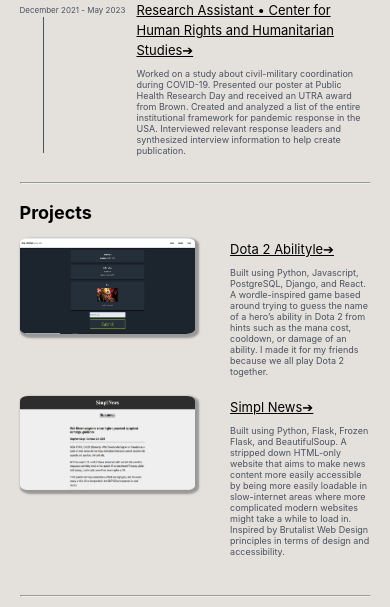
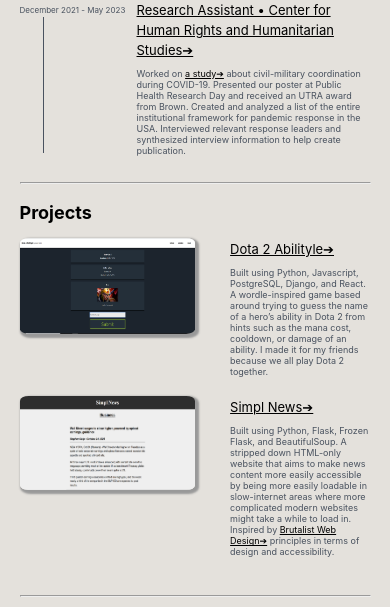
Before and after one commit to ABashir01/ahad-portfolio, a React (Create React App) app: page / in a window 390 px wide. Shown: the part 785-1392 px from the top of the page. Built offline with nearby package versions, Linux system fonts and the light colour scheme.

Commit message:
Added internal links and styling for internal links

```diff
--- a/src/components/index-components/Experiences.js
+++ b/src/components/index-components/Experiences.js
@@ -50,8 +50,8 @@ function Experiences() {
                     <div className="vertical-line"></div>
                 </div>
                 <div className="job-description">
-                    <a href="https://watson.brown.edu/chrhs/" target="_blank" rel="noreferrer" >Research Assistant • Center for Human Rights and Humanitarian Studies➔</a>
-                    <p>Worked on a study about civil-military coordination during COVID-19. Presented our poster at Public Health Research Day and received an UTRA award from Brown. Created and analyzed a list of the entire institutional framework for pandemic response in the USA. Interviewed relevant response leaders and synthesized interview information to help create publication.</p>
+                    <a href="https://watson.brown.edu/chrhs/research/civil-military-policy-coordination-COVID" target="_blank" rel="noreferrer" >Research Assistant • Center for Human Rights and Humanitarian Studies➔</a>
+                    <p>Worked on <a className="in-text-link" href="https://watson.brown.edu/chrhs/files/chrhs/imce/research/2023/US_COVID_Report_25Aug.pdf" target="_blank" rel="noreferrer">a study➔</a> about civil-military coordination during COVID-19. Presented our poster at Public Health Research Day and received an UTRA award from Brown. Created and analyzed a list of the entire institutional framework for pandemic response in the USA. Interviewed relevant response leaders and synthesized interview information to help create publication.</p>
                 </div>
             </div>
 
--- a/src/components/index-components/Projects.js
+++ b/src/components/index-components/Projects.js
@@ -16,7 +16,7 @@ function Projects() {
                 <img className="project-image" alt=" Simpl News website" src={simpl}></img>
                 <div className="project-description">
                     <a href="https://github.com/ABashir01/simpl-news" target="_blank" rel="noreferrer" >Simpl News➔</a>
-                    <p>Built using Python, Flask, Frozen Flask, and BeautifulSoup. A stripped down HTML-only website that aims to make news content more easily accessible by being more easily loadable in slow-internet areas where more complicated modern websites might take a while to load in. Inspired by Brutalist Web Design principles in terms of design and accessibility.</p>
+                    <p>Built using Python, Flask, Frozen Flask, and BeautifulSoup. A stripped down HTML-only website that aims to make news content more easily accessible by being more easily loadable in slow-internet areas where more complicated modern websites might take a while to load in. Inspired by <a className="in-text-link" href="https://brutalist-web.design/" target="_blank" rel="noreferrer">Brutalist Web Design➔</a> principles in terms of design and accessibility.</p>
                 </div>
             </div>
         </section>
--- a/src/index.css
+++ b/src/index.css
@@ -133,6 +133,11 @@ a {
 
 a:hover {
   color:rgb(95, 94, 94);
+}
+
+.in-text-link {
+  font-size: medium;
+  text-decoration: underline;
 }
 
 #projects-section {
@@ -289,4 +294,8 @@ a:hover {
   .internal-email-button {
     font-size: small;
   }
+
+  .in-text-link {
+    font-size: xx-small;
+  }
 }
```
